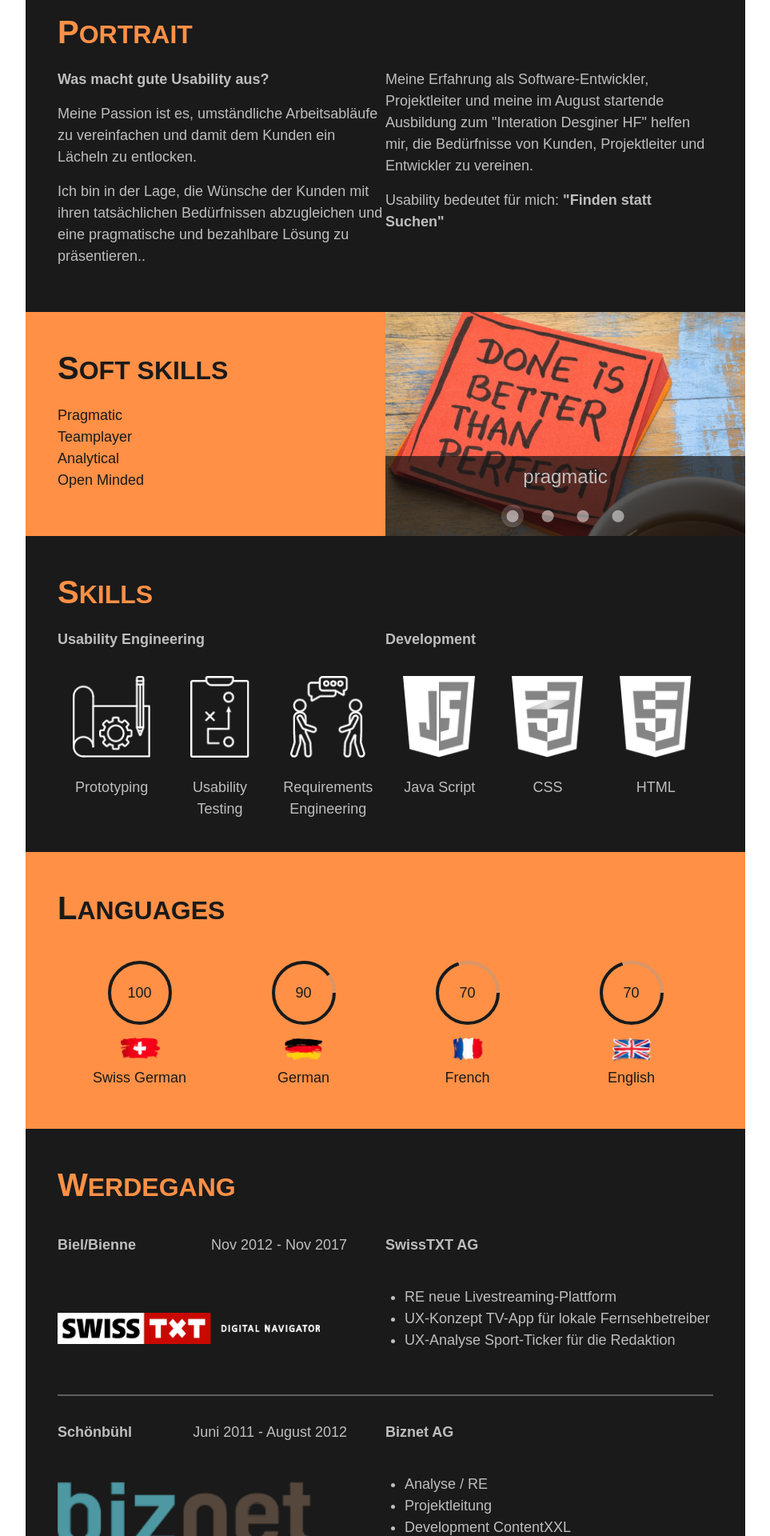
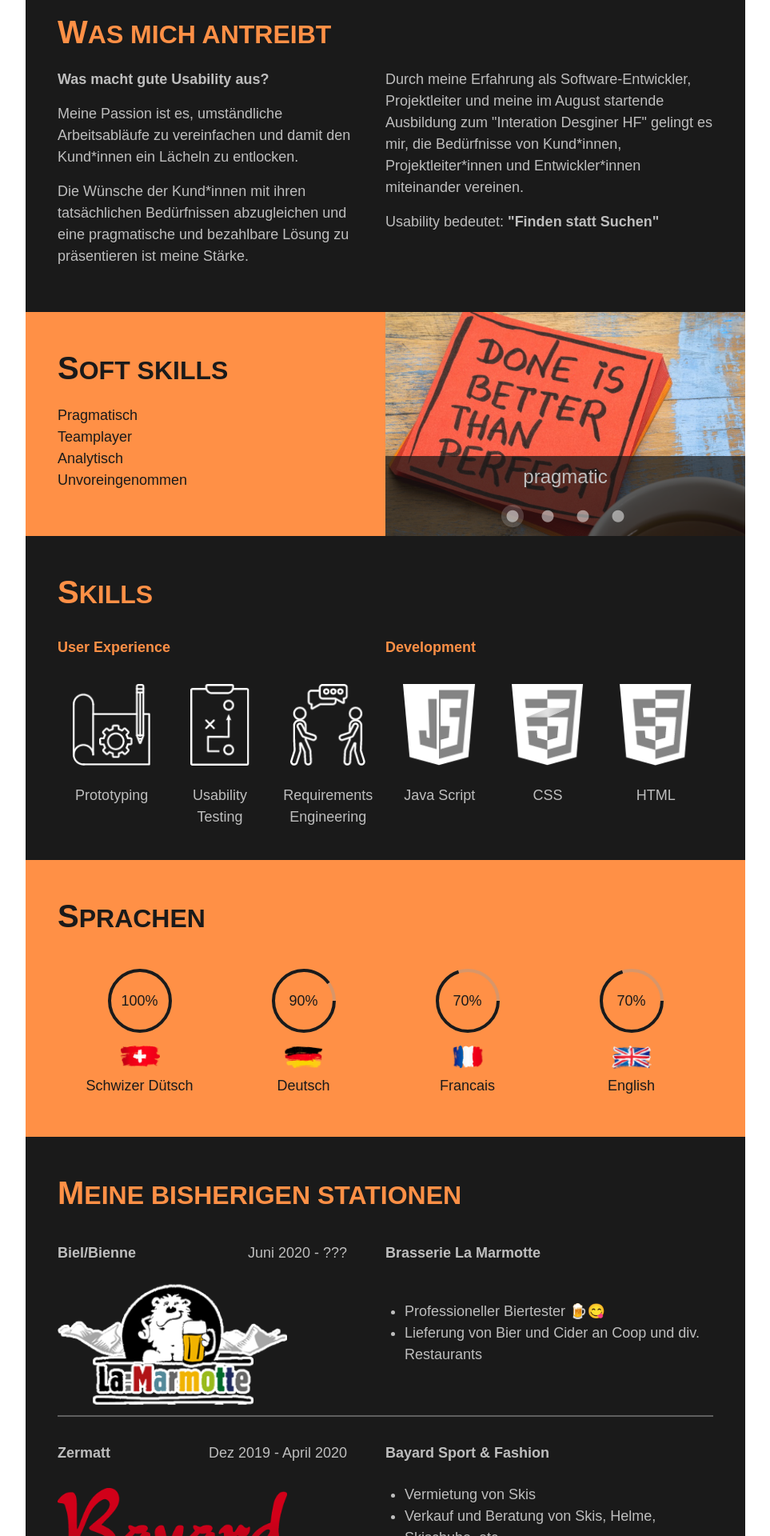
Before and after one commit to chrusu/lebenslauf2, a Vue app: page / in a window 1280 px wide. Shown: the part 480-2400 px from the top of the page at 80% size, without its empty margins (158-1121 px from the left). Built offline with nearby package versions, Linux system fonts and the light colour scheme.

Commit message:
improvements text/css

```diff
--- a/src/components/DoubleText.vue
+++ b/src/components/DoubleText.vue
@@ -25,9 +25,13 @@
   width: 50%;
   color: var(--color-neutral);
 }
+.text1{
+  padding-right: 1rem;
+}
 @media (max-width:768px){
   .text1, .text2{
     width:100%;
+    padding-right:0;
   }
 }
 </style>
--- a/src/components/HelloWorld.vue
+++ b/src/components/HelloWorld.vue
@@ -26,7 +26,7 @@
 },
     {
       type: "image",
-      title: "Image",
+      title: "Profilbild",
       cols: 3,
       images: [{url:"profile_small.jpg", alt:"profilbild tobias hinderling"}],
       height: 450,
@@ -34,19 +34,19 @@
     },
     {
       type: "double-text",
-      title: "Portrait",
+      title: "Was mich antreibt",
       cols: 6,
       text1: `<p><b>Was macht gute Usability aus?</b></p>
-      <p>Meine Passion ist es, umständliche Arbeitsabläufe zu vereinfachen und damit dem Kunden ein Lächeln zu entlocken.</p><p>Ich bin in der Lage, die Wünsche der Kunden mit ihren tatsächlichen Bedürfnissen abzugleichen und eine pragmatische und bezahlbare Lösung zu präsentieren..</p>`,
-      text2: `<p>Meine Erfahrung als Software-Entwickler, Projektleiter und meine im August startende Ausbildung zum "Interation Desginer HF" helfen mir, die Bedürfnisse von Kunden, Projektleiter und Entwickler zu vereinen.</p>
-      <p>Usability bedeutet für mich: <b>"Finden statt Suchen"</b></p>`,
+      <p>Meine Passion ist es, umständliche Arbeitsabläufe zu vereinfachen und damit den Kund*innen ein Lächeln zu entlocken.</p><p>Die Wünsche der Kund*innen mit ihren tatsächlichen Bedürfnissen abzugleichen und eine pragmatische und bezahlbare Lösung zu präsentieren ist meine Stärke.</p>`,
+      text2: `<p>Durch meine Erfahrung als Software-Entwickler, Projektleiter und meine im August startende Ausbildung zum "Interation Desginer HF" gelingt es mir, die Bedürfnisse von Kund*innen, Projektleiter*innen und Entwickler*innen miteinander vereinen.</p>
+      <p>Usability bedeutet: <b>"Finden statt Suchen"</b></p>`,
       style: "dark"
     },
     {
       type: "single-text",
       title: "Soft Skills",
       cols: 3,
-      text: "Pragmatic<br/>Teamplayer<br/>Analytical<br/>Open Minded",
+      text: "Pragmatisch<br/>Teamplayer<br/>Analytisch<br/>Unvoreingenommen",
       style: "light"
     },
 {
@@ -57,8 +57,9 @@
       images: [
         {url:"pragmatic2_small.jpg", alt: "pragmatic"},
         {url:"teamplayer_small.jpg", alt: "teamplayer"},
-        {url:"outsidethebox.png", alt: "open minded"},
-        {url:"analytical.jpg", alt: "analytical"}],
+        {url:"analytical.jpg", alt: "analytical"},
+        {url:"outsidethebox.png", alt: "open minded"}
+      ],
       style:"light"
     },
     {
@@ -67,7 +68,7 @@
       cols: 6,
       style:"dark",
       items:[
-        {name:"Usability Engineering", skills : [
+        {name:"User Experience", skills : [
           {name:"Prototyping", value: 4, image: "proto.png"},
           {name:"Usability<br />Testing", value: 3, image: "testing.png"},
           {name:"Requirements <br />Engineering", value: 4, image: "re.png"},
@@ -80,21 +81,42 @@
     },
     {
       type: "progress-list",
-      title: "Languages",
+      title: "Sprachen",
       cols: 6,
       style:"light",
       items:[
-        {name:"Swiss German", value: 100, image: "swiss.png"},
-        {name:"German", value: 90, image: "german.png"},
-        {name:"French", value: 70, image: "french.png"},
+        {name:"Schwizer Dütsch", value: 100, image: "swiss.png"},
+        {name:"Deutsch", value: 90, image: "german.png"},
+        {name:"Francais", value: 70, image: "french.png"},
         {name:"English", value: 70, image: "english.png"}]
     },
     {
       type: "stations",
-      title: "Werdegang",
+      title: "Meine bisherigen Stationen",
       cols:6,
       style:"dark",
       items: [
+        {
+          date: "Juni 2020 - ???",
+          name: "Brasserie La Marmotte",
+          image: "logo_lamarmotte1.png",
+          city: "Biel/Bienne",
+          workitems: [
+            "Professioneller Biertester 🍺😋",
+            "Lieferung von Bier und Cider an Coop und div. Restaurants"
+          ]
+        },
+        {
+          date: "Dez 2019 - April 2020",
+          name: "Bayard Sport & Fashion",
+          image: "bayard.png",
+          city: "Zermatt",
+          workitems: [
+            "Vermietung von Skis",
+            "Verkauf und Beratung von Skis, Helme, Skischuhe, etc.",
+            "Mädchen für alles"
+          ]
+        },
         {
           date: "Nov 2012 - Nov 2017",
           name: "SwissTXT AG",
@@ -166,6 +188,12 @@
       cols:6,
       style:"dark",
       items: [
+          {
+          date: "August 2020 - Juli 2023",
+          name: "Interaction Design HF",
+          school: "Schule für Gestaltung",
+          city: "Bern"
+        },
         {
           date: "Feb 2017 - Jun 2017",
           name: "CAS Web Usability",
@@ -194,7 +222,7 @@
       height:320,
       images: [
         {url:"kajak.png", alt: "Kajak"},
-        {url:"klettern.png", alt: "Climbing"},
+        {url:"klettern.png", alt: "Klettern"},
         {url:"biken.png", alt: "MTB"}],
       style:"light"
     },
@@ -230,7 +258,8 @@
             <br><br>Als erstes habe ich geschaut, was die Konkurrenz so macht, z.B. Netflix, Youtube, etc.
             <br><br>Darauf aufbauend habe ich dann einen ersten Prototypen entwickelt,
             welchen ich dann immer wieder in Hallway-Tests mit verschiedensten Mitarbeitern getestet habe und mit Hilfe vom gewonnenen Feedback weiter verfeinert habe.</p>`,
-            bigImage: "portfolio/telesuisse.png"
+            bigImage: "portfolio/telesuisse.png",
+            imageWidth: "700"
           },
           {
             name:"Ferien. Zuhause.",
@@ -248,7 +277,9 @@
             <br>Alles kann, nichts muss.
             <br><br>Die Idee hat mich fasziniert und nachdem ich ein paar Skizzen gezeichnet habe,
             habe ich mich entschieden einen kleinen Prototypen in Adobe XD zu gestalten.<br></div></div>`,
-            bigImage: "portfolio/ferien_zuhause.png"},
+            bigImage: "portfolio/ferien_zuhause.png",
+            imageWidth: 400
+          },
           {
             name:"mobility emotion",
             image: "mobility_emotion.png",
@@ -261,7 +292,9 @@
             <br><br>Folgende Punkte sind am häufigsten genannt worden:
             <ul><li>mehr Fokus auf elektrische Antriebe</li><li>Verbesserung bei der Auswahl des Autos</li><li>Wie kann verhindert werden, dass eine einzelne Person im Auto sitzt?</li></ul>
             <br><br>Entsprechend habe ich mir zu diesen Punkten ein paar Gedanken gemacht und habe diese in einen kleinen Prototypen einfliessen lassen.</p>`,
-            bigImage: "portfolio/mobility_emotion.png"}
+            bigImage: "portfolio/mobility_emotion.png",
+            imageWidth: 400
+          }
         ]
     },
     {
--- a/src/components/Portfolio.vue
+++ b/src/components/Portfolio.vue
@@ -51,7 +51,7 @@
       <template v-slot:activator="{ on, attrs }">
         <v-btn
           dark
-          style="color:var(--color-dark);background-color:var(--color-light);"
+          style="color:var(--color-dark);background-color:var(--color-light);font-weight:bold;"
           v-bind="attrs"
           v-on="on"
         >
@@ -70,14 +70,14 @@
         <v-card-text v-html="portfolio.html">
           {{portfolio.html}}
         </v-card-text>
-        <v-img :alt="portfolio.name" :src="portfolio.bigImage" />
+        <v-img :alt="portfolio.name" :src="portfolio.bigImage" :max-width="portfolio.imageWidth" style="margin: 0 auto;" />
 
         <v-divider></v-divider>
 
         <v-card-actions>
           <v-spacer></v-spacer>
           <v-btn
-style="color:var(--color-dark);background-color:var(--color-light);"
+style="color:var(--color-dark);background-color:var(--color-light);font-weight:bold;"
             text
             :href="portfolio.url"
             target="_blank"
@@ -86,7 +86,7 @@ style="color:var(--color-dark);background-color:var(--color-light);"
           </v-btn>
           <v-btn
             text
-            style="color:var(--color-dark);background-color:var(--color-light);"
+            style="color:var(--color-dark);background-color:var(--color-light);font-weight:bold;"
             @click="dialog = false"
           >
             Cancel
@@ -119,6 +119,7 @@ export default {
 
 .portfolio-image{
     margin-top: 1rem;
+    margin-bottom:1rem;
     height:100%;
 }
 .portfolio-image img {
--- a/src/components/Progress.vue
+++ b/src/components/Progress.vue
@@ -3,7 +3,7 @@
         <v-progress-circular
         size="80"
         :value="item.value"
-      >{{ item.value }}</v-progress-circular>
+      >{{ item.value }}%</v-progress-circular>
       <div class="progress-image"><div stlye="display:inline-block"><img :src="item.image" :alt="item.name"></div><div class="progress-name">{{item.name}}</div></div>
 
     </div>
--- a/src/components/Skills.vue
+++ b/src/components/Skills.vue
@@ -36,6 +36,7 @@ export default {
   display:flex;
   flex-wrap: wrap;
   width:100%;
+  margin-top:10px;
 }
 
 .skills {
@@ -51,7 +52,7 @@ export default {
 
 .skill-set-name {
   width:100%;
-  /*color: var(--color-light);*/
+  color: var(--color-light);
   font-weight: bold;
   margin-bottom: 1rem;
 }
--- a/src/components/Station.vue
+++ b/src/components/Station.vue
@@ -66,7 +66,7 @@ export default {
 
 .station-image{
     margin-top: 1rem;
-    width:80%;
+    width:70%;
 }
 
   .station-image img {
```
Also changed, not shown: public/bayard.png (added), public/logo_lamarmotte1.png (added), 9 other files (tests, documents, lock files or other folders).
